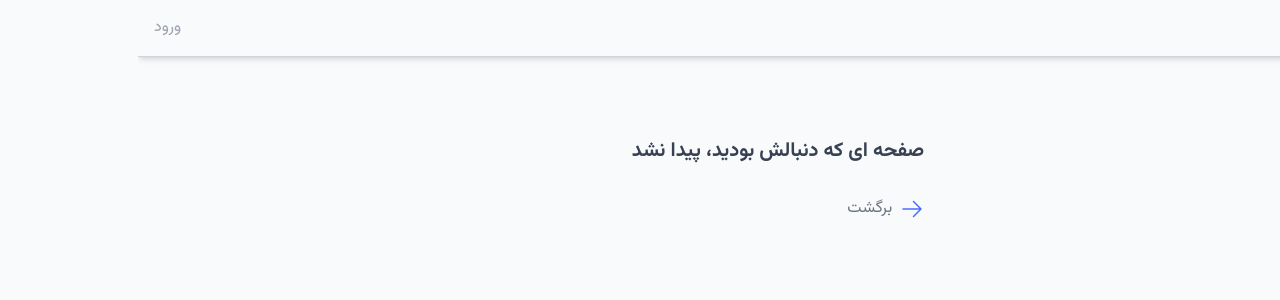
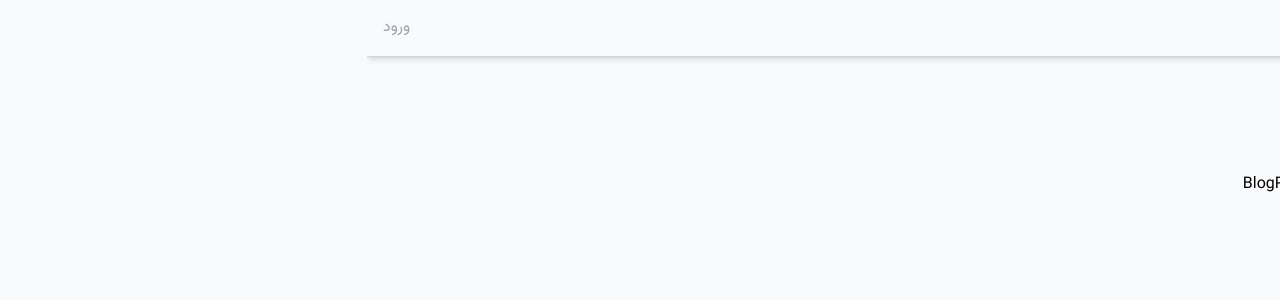
Before and after one commit to MiaadEstakhri/Blog-App, a Next.js app in the folder frontend/: page /blogs in a window 1280 px wide. Before the commit this address had no page. Shown: the top 300 px of the page. Built offline with nearby package versions, Linux system fonts and the light colour scheme.

Commit message:
created page for blogs

```diff
--- /dev/null
+++ b/frontend/src/app/blogs/page.tsx
@@ -0,0 +1,7 @@
+import React from "react";
+
+function BlogPage() {
+  return <div>BlogPage</div>;
+}
+
+export default BlogPage;
```
